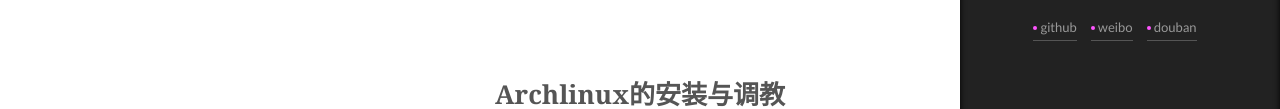
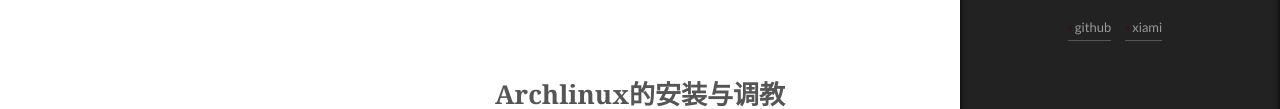
Before and after one commit to Rumiao/rumiao.github.io, a plain HTML site: page index.html in a window 1280 px wide. Both pictures are taken after a click on the element 1217 px from the left and 742 px from the top of the page. Shown: the part 259-368 px from the top of the page. Drawn offline with nearby package versions, Linux system fonts and the light colour scheme; some packages are replaced by stand-ins of ours.

Commit message:
Site updated: 2015-05-22 16:49:36

```diff
--- a/css/main.css
+++ b/css/main.css
@@ -1149,7 +1149,7 @@
   width: 4px;
   height: 4px;
   border-radius: 50%;
-  background: #ff54ff;
+  background: #2e1425;
 }
 .sidebar-nav {
   margin: 0;
--- a/index.html
+++ b/index.html
@@ -255,11 +255,7 @@
             </span>
 
               <span class="links-of-author-item">
-              <a href="http://weibo.com/5571151373/profile?topnav=1&wvr=6" target="_blank">weibo</a>
-            </span>
-
-              <span class="links-of-author-item">
-              <a href="http://douban.com/people/Rumia" target="_blank">douban</a>
+              <a href="http://www.xiami.com/u/32454387?spm=0.0.0.0.XnHqwD" target="_blank">xiami</a>
             </span>
 
 
```
Also changed, not shown: 2015/04/19/Archlinux的安装与调教/index.html (+1 -5 lines), archives/2015/04/index.html (+1 -5 lines), archives/2015/index.html (+1 -5 lines), archives/index.html (+1 -5 lines), categories/Linux/index.html (+1 -5 lines), categories/index.html (+1 -5 lines), tags/ArchLinux/index.html (+1 -5 lines), tags/index.html (+1 -5 lines).
